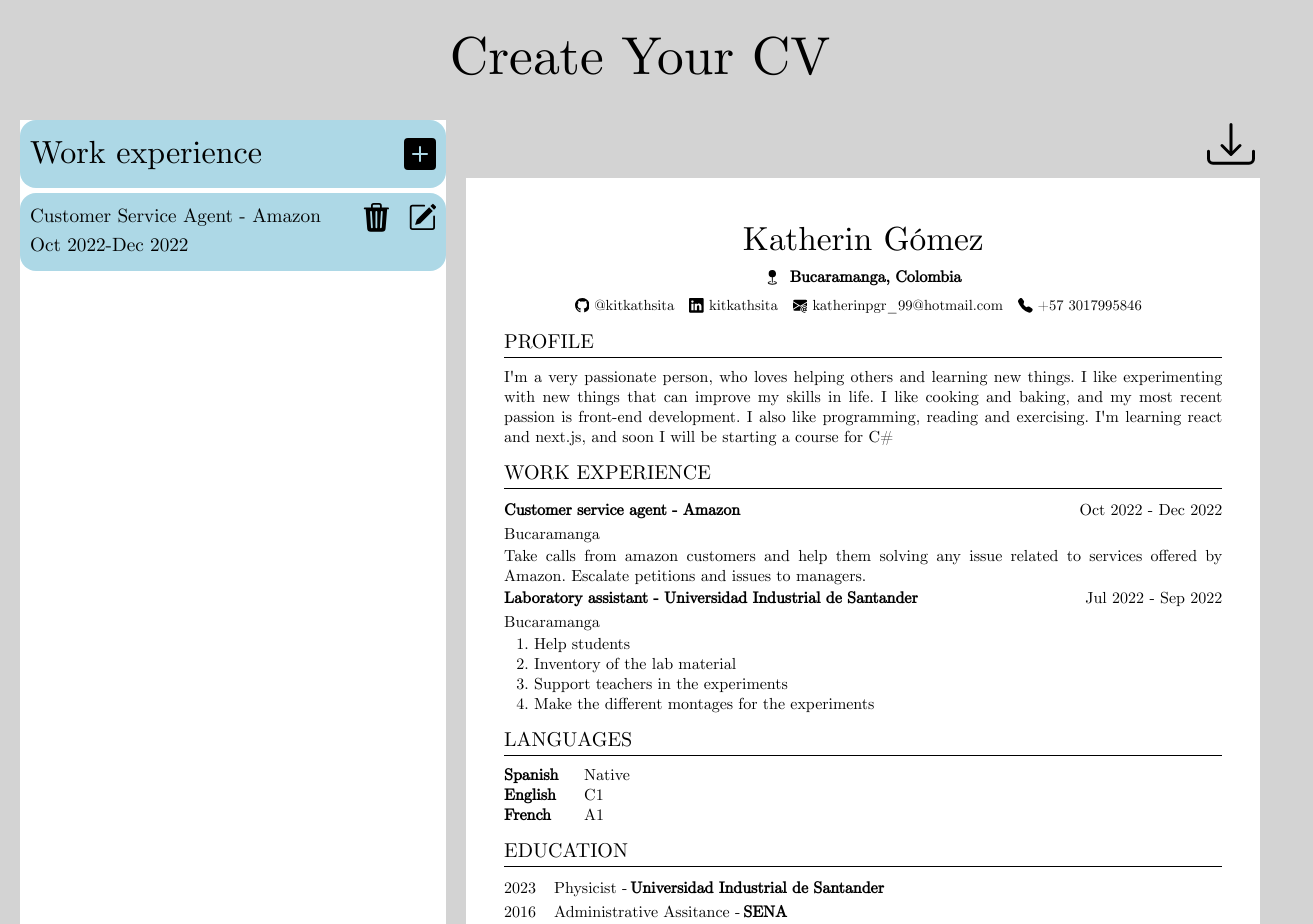
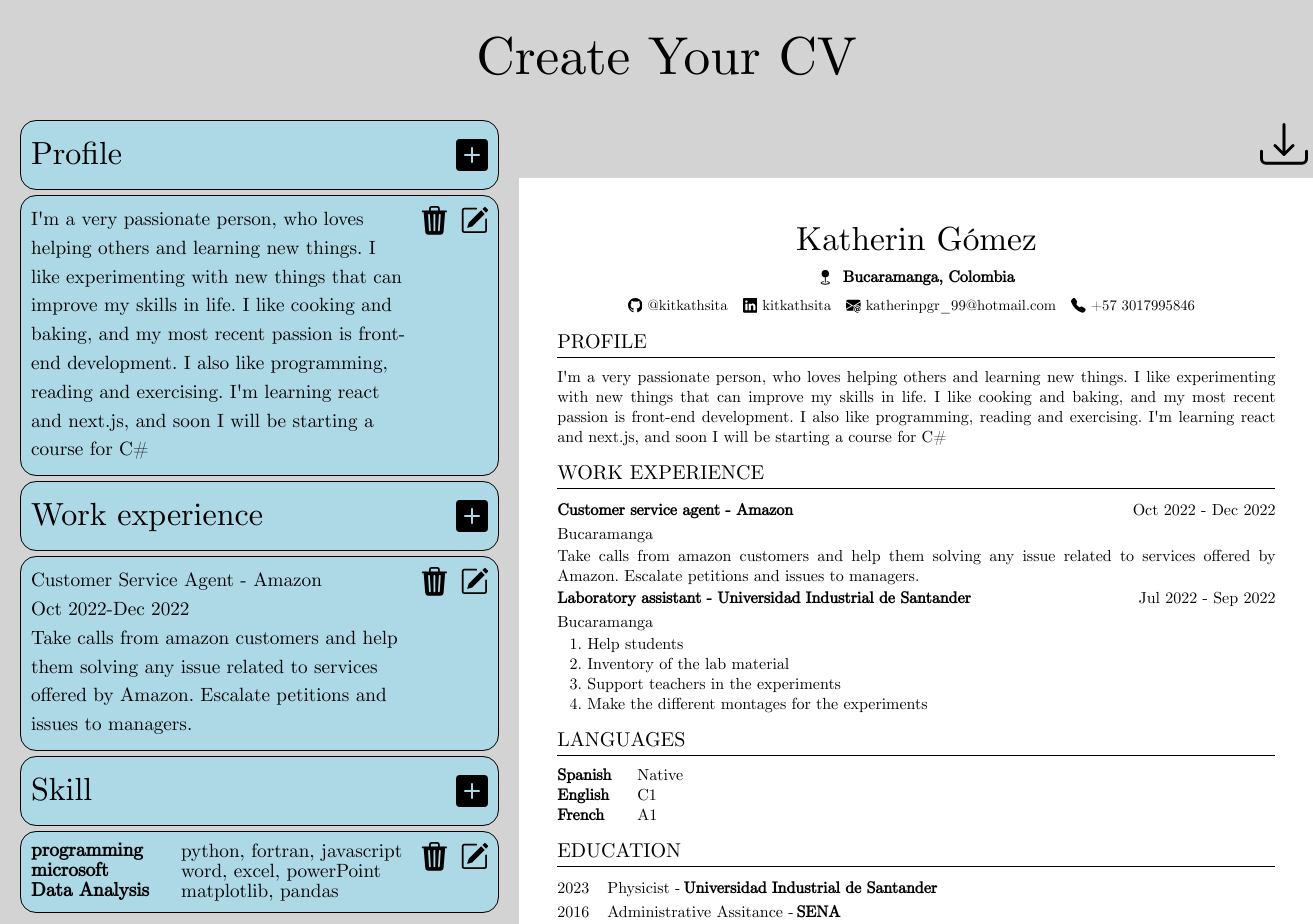
Before and after one commit to kitkathsita/CV-creation, a Next.js app: page / in a window 1280 px wide. Shown: the top 924 px of the page, 1313 px wide, since content can reach past the window. Built offline with nearby package versions, Linux system fonts and the light colour scheme.

Commit message:
new sections added to the info

```diff
--- a/CV-info/CvInfo.js
+++ b/CV-info/CvInfo.js
@@ -3,12 +3,20 @@ import React, { useState, useRef } from 'react';
 import SectionInfo from './components/SectionInfo';
 import SectionTitle from './components/SectionTitle';
 import SectionWorkExperience from './components/SectionWorkExperience';
+import SectionSkill from './components/SectionSkills';
+import Info from '../info.json';
+
+const { profileDescription:desc, languages:languagesSpoken, skills, workExperience:experience, education:educationDegrees } = Info
 
 export default function CVInfo() {
   return (
     <div id='infoContainer'>
+      <SectionTitle sectionName={'Profile'}></SectionTitle>
+      <SectionInfo profile={"I'm a very passionate person, who loves helping others and learning new things. I like experimenting with new things that can improve my skills in life. I like cooking and baking, and my most recent passion is front-end development. I also like programming, reading and exercising. I'm learning react and next.js, and soon I will be starting a course for C#"}></SectionInfo>
       <SectionTitle sectionName={'Work experience'}></SectionTitle>
-      <SectionWorkExperience position={'Customer Service Agent'} company={'Amazon'} date={'Oct 2022-Dec 2022'}></SectionWorkExperience>
+      <SectionWorkExperience position={'Customer Service Agent'} company={'Amazon'} date={'Oct 2022-Dec 2022'} description={'Take calls from amazon customers and help them solving any issue related to services offered by Amazon. Escalate petitions and issues to managers. '}></SectionWorkExperience>
+      <SectionTitle sectionName={'Skill'}></SectionTitle>
+    <SectionSkill skills={skills}></SectionSkill>
     </div>
   )
 }
--- a/CV-info/components/SectionInfo.js
+++ b/CV-info/components/SectionInfo.js
@@ -1,5 +1,13 @@
-export default function SectionInfo() {
+import { BsFillTrash3Fill, BsPencilSquare } from "react-icons/bs";
+
+export default function SectionInfo({ profile }) {
   return (
-    <div>Here comes the sections info</div>
+    <div className="InfoCont">
+      <div className="WEInfo_">
+      <div>{profile}</div>
+      </div>
+      <BsFillTrash3Fill className="IconTrash"/>
+      <BsPencilSquare className="IconEdit"/>
+    </div>
   )
 }
--- /dev/null
+++ b/CV-info/components/SectionSkills.js
@@ -0,0 +1,36 @@
+import { BsFillTrash3Fill, BsPencilSquare } from "react-icons/bs";
+
+function Skills({ group, skills }) {
+	let a = skills.length
+	let k = 0
+	return (
+		<div className="groupin2">
+			<div className="group2">{group}</div>
+			{
+				skills.map(skill_ => {
+					k++
+					return k === a ? <div key={k+'sks'} className="skill">{skill_}&nbsp;</div> : <div key={k+'sks'} className="skill">{skill_},&nbsp;</div>
+				})
+			}
+		</div>
+	)
+}
+
+export default function SectionSkill({ sectionName, skills }) {
+  let i = 0
+  return (
+    <div className="InfoCont">
+      <div className="WEInfo_">
+        <div>{sectionName}</div>
+        {
+          skills.map(skill => {
+            i++;
+            return <Skills key={i+'sk'} group={skill.group} skills={skill.skill}></Skills>
+          })
+        }
+      </div>
+      <BsFillTrash3Fill className="IconTrash"/>
+      <BsPencilSquare className="IconEdit"/>
+    </div>
+  )
+}
--- a/CV-info/components/SectionWorkExperience.js
+++ b/CV-info/components/SectionWorkExperience.js
@@ -2,7 +2,7 @@ import { BsFillTrash3Fill, BsPencilSquare } from "react-icons/bs";
 
 export default function SectionWorkExperience({ position, company, date, description='', task=''}) {
   return (
-    <div className="WEInfo">
+    <div className="InfoCont">
       <div className="WEInfo_">
         <div>{position} - {company}</div>
         <div>{date}</div>
--- a/CV-render/components/sections/SectionSkill.js
+++ b/CV-render/components/sections/SectionSkill.js
@@ -14,11 +14,10 @@ function Skills({ group, skills }) {
 	)
 }
 
-export default function SectionSkill({ sectionName, skills }) {
+export default function SectionSkill({ skills }) {
 	let i = 0
 	return (
 		<>
-			<div id="section">{sectionName}</div>
 			{
 				skills.map(skill => {
 					i++;
--- a/app/globals.css
+++ b/app/globals.css
@@ -47,7 +47,6 @@ body {
   display: flex;
   flex-direction: column;
   grid-column: 1;
-  background-color: white;
   margin-right: 20px;
   gap: 5px;
 }
@@ -58,23 +57,27 @@ body {
   font-size: 2rem;
   background-color: lightblue;
   border-radius: 16px 16px;
-  border: 1px;
+  border: solid 1px;
   display: flex;
   flex-direction: row;
   justify-content: space-between;
   align-items: center;
 }
 
-.WEInfo {
+.InfoCont {
   padding: 10px;
   font-family: 'Computer Modern';
   font-size: 1.2rem;
   background-color: lightblue;
   border-radius: 16px 16px;
-  border: 1px;
+  border: solid 1px;
   display: grid;
-  grid-template-columns: 7fr 1fr 1fr;
+  grid-template-columns: 10fr 40px 40px;
   justify-items: right;
+}
+
+.WEInfo > div {
+  text-justify: distribute;
 }
 
 .WEInfo_ {
@@ -96,6 +99,19 @@ body {
   font-size: 1.8rem;
   margin: 0%;
   width: min-content;
+}
+
+.groupin2 {
+  line-height: 15pt;
+  display: flex;
+  font-size: 1.2rem;
+  font-family: 'Computer Modern';
+}
+
+.group2 {
+  width: 150px;
+  font-weight: bold;
+  line-height: 14pt;
 }
 
 /* PART OF THE CV */
```
